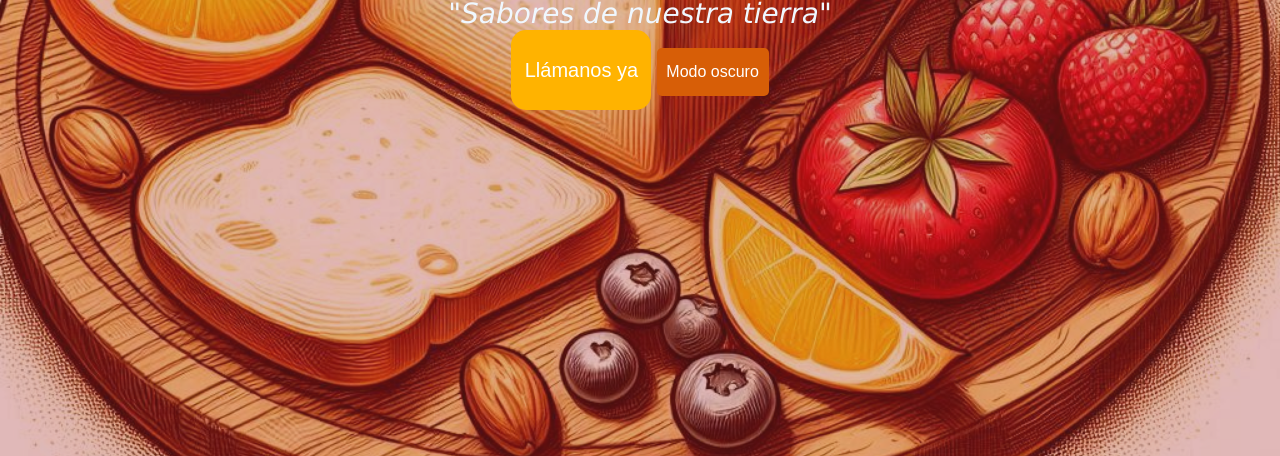
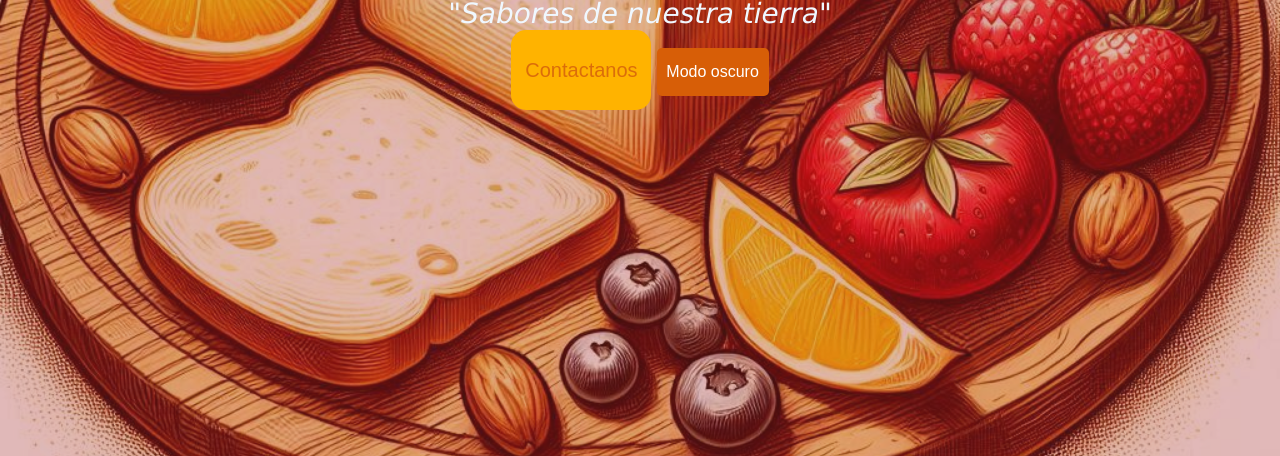
Before and after one commit to Afchavez3702/segunda-entrega, a plain HTML site: page index.html in a window 1280 px wide. Shown: the part 341-797 px from the top of the page. Drawn offline with nearby package versions, Linux system fonts and the light colour scheme.

Commit message:
add btn contacto

```diff
--- a/index.html
+++ b/index.html
@@ -46,7 +46,7 @@
         <h1>Panadería Pan Dorado</h1>
         <h2>Bienvenidos</h2>
         <h3><i>"Sabores de nuestra tierra"</i></h3>
-        <button class="btn-encabezado">Llámanos ya</button>
+        <button class="btn-encabezado"><a href="https://wa.me/+573245870604">Contactanos</a></button>
         <button onclick="modoOscuro();">Modo oscuro</button>
       </div>
     </header>
```
